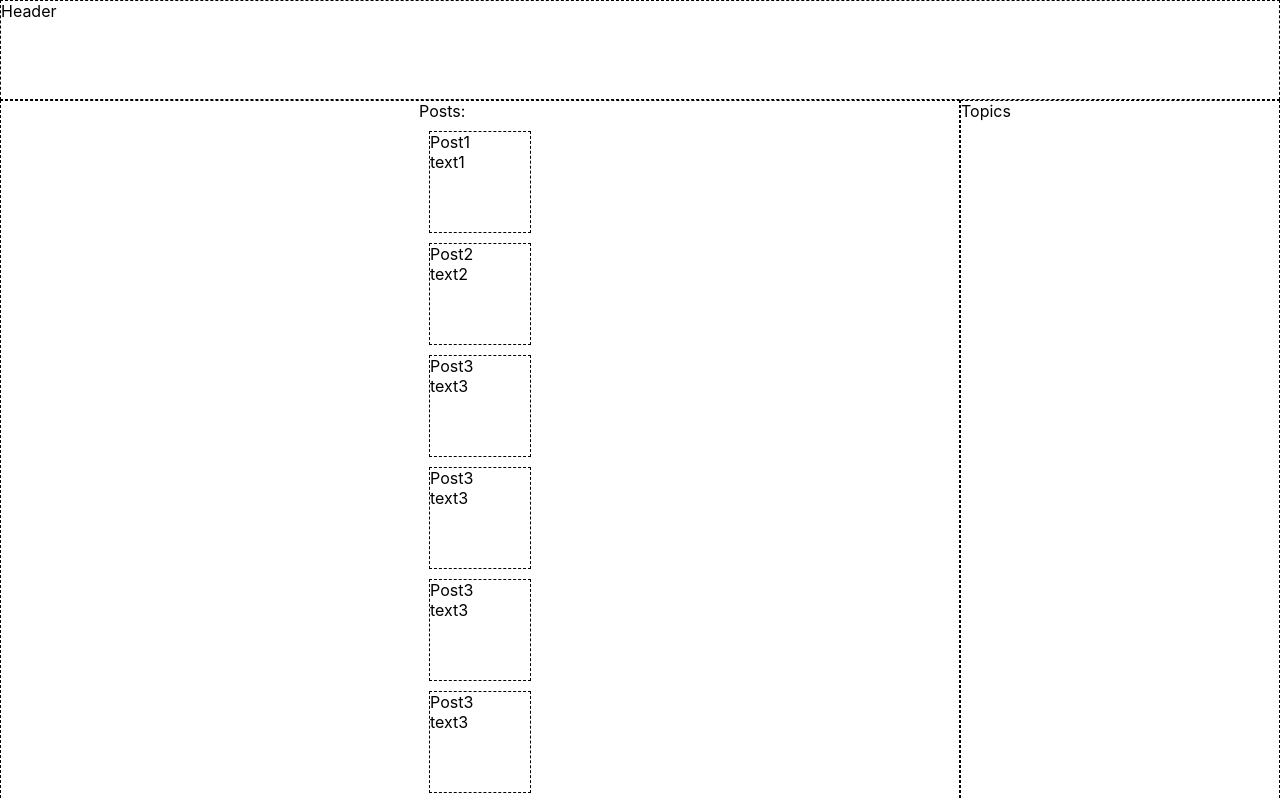
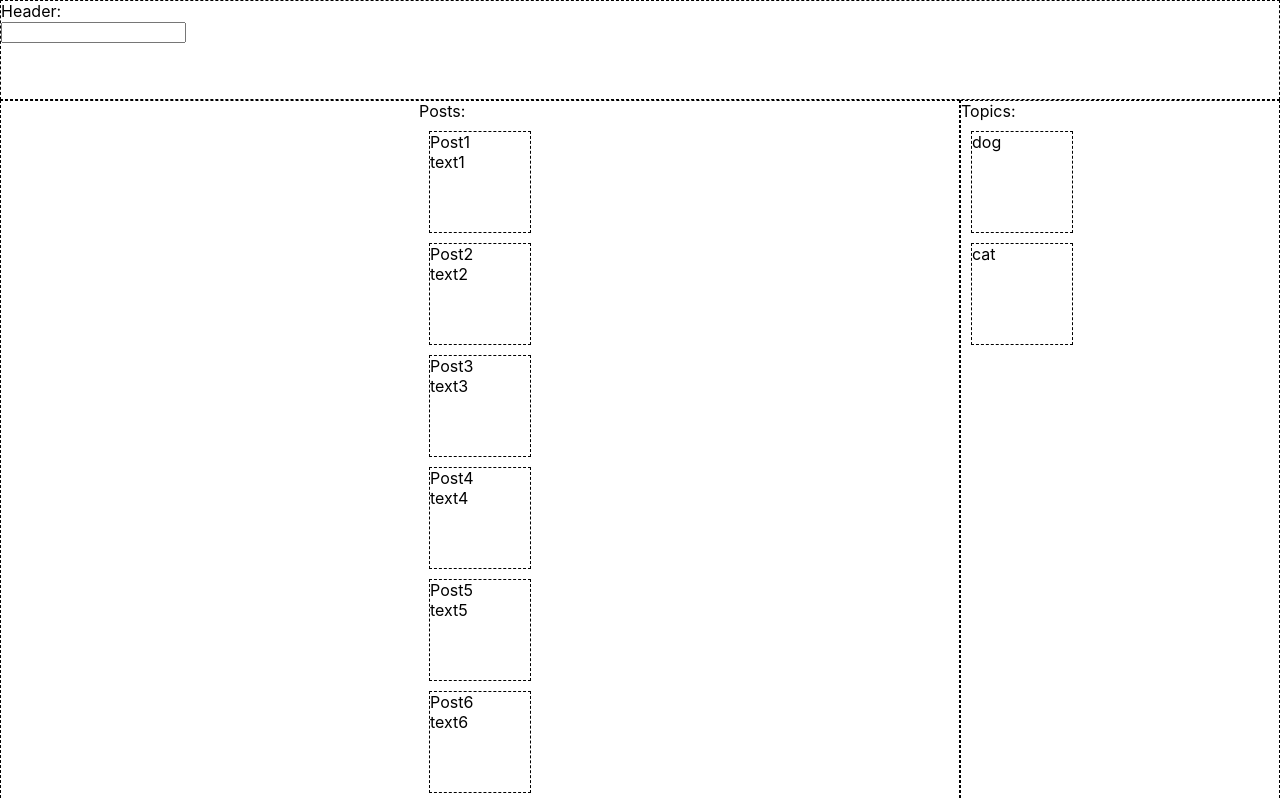
Before and after one commit to YotamBG/reddit-minimal, a React (Create React App) app: page / in a window 1280 px wide. Shown: the top 800 px of the page. Built offline with nearby package versions, Linux system fonts and the light colour scheme.

Commit message:
Add filtering by topic and search term

```diff
--- a/src/features/header/Header.js
+++ b/src/features/header/Header.js
@@ -2,6 +2,7 @@ import React, { useState } from 'react';
 import { useSelector, useDispatch } from 'react-redux';
 import {} from './headerSlice';
 import styles from './Header.module.css';
+import { SearchBar } from '../searchBar/SearchBar';
 
 export function Header() {
 //   const count = useSelector(selectCount);
@@ -13,7 +14,8 @@ export function Header() {
   return (
     <div className={styles.header}>
         <div>
-          Header
+          Header:
+          < SearchBar />
         </div>
     </div>
   );
--- a/src/features/posts/Posts.js
+++ b/src/features/posts/Posts.js
@@ -1,33 +1,55 @@
 import React, { useEffect } from 'react';
 import { useSelector, useDispatch } from 'react-redux';
-import { addPost, selectPosts } from './postsSlice';
+import { addPost, setTopic, selectPosts, setSearchTerm } from './postsSlice';
 import styles from './Posts.module.css';
 import { Post } from '../post/Post';
 
 export function Posts() {
     const posts = useSelector(selectPosts);
+    let topic = '';
+    console.log('posts = ', posts);
     const dispatch = useDispatch();
     //   const [incrementAmount, setIncrementAmount] = useState('2');
     //   const incrementValue = Number(incrementAmount) || 0;
 
     useEffect(() => {
         console.log('mounted!');
-        dispatch(addPost({ id: 1, title: 'Post1', text: 'text1' }));
-        dispatch(addPost({ id: 2, title: 'Post2', text: 'text2' }));
-        dispatch(addPost({ id: 3, title: 'Post3', text: 'text3' }));
-        dispatch(addPost({ id: 4, title: 'Post3', text: 'text3' }));
-        dispatch(addPost({ id: 5, title: 'Post3', text: 'text3' }));
-        dispatch(addPost({ id: 6, title: 'Post3', text: 'text3' }));
-        dispatch(addPost({ id: 7, title: 'Post3', text: 'text3' }));
-        dispatch(addPost({ id: 8, title: 'Post3', text: 'text3' }));
+        dispatch(addPost({ id: 1, title: 'Post1', text: 'text1', topic: 'dog' }));
+        dispatch(addPost({ id: 2, title: 'Post2', text: 'text2', topic: 'cat' }));
+        dispatch(addPost({ id: 3, title: 'Post3', text: 'text3', topic: 'dog' }));
+        dispatch(addPost({ id: 4, title: 'Post4', text: 'text4', topic: 'cat' }));
+        dispatch(addPost({ id: 5, title: 'Post5', text: 'text5', topic: 'dog' }));
+        dispatch(addPost({ id: 6, title: 'Post6', text: 'text6', topic: 'dog' }));
+        dispatch(addPost({ id: 7, title: 'Post7', text: 'text7', topic: 'cat' }));
+        dispatch(addPost({ id: 8, title: 'Post8', text: 'text8', topic: 'dog' }));
     }, []);
+
+
+    topic = posts.topic;
+    console.log('topic = ', topic);
+    let selectedPosts = Object.entries(posts.collection);
+    if (topic) {
+        selectedPosts = selectedPosts.filter(post => post[1].topic === topic);
+        console.log('selectedPosts = ', selectedPosts);
+    }
+    console.log('selectedPosts = ', selectedPosts);
+
+
+    let searchTerm = posts.searchTerm;
+    console.log('searchTerm = ', searchTerm);
+    if (searchTerm) {
+        selectedPosts = selectedPosts.filter(post => post[1].text.includes(searchTerm));
+        console.log('selectedPosts = ', selectedPosts);
+    }
+    console.log('selectedPosts = ', selectedPosts);
+
 
 
     return (
         <div className={styles.posts}>
             <div>
                 Posts:
-                {Object.entries(posts.collection).map((post, i) => <Post title={post[1].title} text={post[1].text} key={i} />)}
+                {selectedPosts.map((post, i) => <Post title={post[1].title} text={post[1].text} key={i} />)}
                 {console.log(Object.entries(posts.collection))}
             </div>
         </div>
--- a/src/features/posts/postsSlice.js
+++ b/src/features/posts/postsSlice.js
@@ -1,21 +1,29 @@
 import { createSlice } from '@reduxjs/toolkit';
 
 const initialState = {
-    collection: {}
+    collection: {},
+    topic : '',
+    searchTerm : ''
+    // add a selectedPosts array?
 };
 
 export const postsSlice = createSlice({
     name: 'posts',
     initialState,
-    // The `reducers` field lets us define reducers and generate associated actions
     reducers: {
         addPost: (state, action) => {
-            state.collection[action.payload.id] = {title: action.payload.title, text: action.payload.text};
+            state.collection[action.payload.id] = {title: action.payload.title, text: action.payload.text, topic: action.payload.topic};
+        },
+        setTopic: (state, action) => {
+            state.topic = action.payload;
+        },
+        setSearchTerm: (state, action) => {
+            state.searchTerm = action.payload;
         }
     }
 });
 
-export const { addPost } = postsSlice.actions;
+export const { addPost, setTopic, setSearchTerm } = postsSlice.actions;
 
 export const selectPosts = (state) => state.posts;
 
--- /dev/null
+++ b/src/features/searchBar/SearchBar.js
@@ -0,0 +1,21 @@
+import React, { useState } from 'react';
+import { useSelector, useDispatch } from 'react-redux';
+import { setSearchTerm } from '../posts/postsSlice';
+import { } from './searchBarSlice';
+import styles from './SearchBar.module.css';
+
+export function SearchBar() {
+  //   const count = useSelector(selectCount);
+  const dispatch = useDispatch();
+  //   const [incrementAmount, setIncrementAmount] = useState('2');
+
+  //   const incrementValue = Number(incrementAmount) || 0;
+
+  return (
+    <div className={styles.searchBar}>
+      <input
+        onChange={(e) => dispatch(setSearchTerm(e.target.value))}
+      />
+    </div>
+  );
+}
--- /dev/null
+++ b/src/features/searchBar/SearchBar.module.css
@@ -0,0 +1,7 @@
+.searchBar {
+    /* background-color: white;
+    border: 1px dashed black;
+    height: 100px;
+    width: 100px;
+    margin: 10px; */
+}
--- /dev/null
+++ b/src/features/topic/Topic.js
@@ -0,0 +1,26 @@
+import React, { useState } from 'react';
+import { useSelector, useDispatch } from 'react-redux';
+import { setTopic } from '../posts/postsSlice';
+import { } from './topicSlice';
+import styles from './Topic.module.css';
+
+export function Topic({ title }) {
+  //   const count = useSelector(selectCount);
+    const dispatch = useDispatch();
+  //   const [incrementAmount, setIncrementAmount] = useState('2');
+
+  //   const incrementValue = Number(incrementAmount) || 0;
+
+  const handleClick = (e) => {
+    console.log(title);
+    dispatch(setTopic(title));
+  };
+
+  return (
+    <div className={styles.topic}>
+      <div onClick={handleClick} >
+        {title}
+      </div>
+    </div>
+  );
+}
--- /dev/null
+++ b/src/features/topic/Topic.module.css
@@ -0,0 +1,7 @@
+.topic {
+    background-color: white;
+    border: 1px dashed black;
+    height: 100px;
+    width: 100px;
+    margin: 10px;
+}
--- a/src/features/topics/Topics.js
+++ b/src/features/topics/Topics.js
@@ -1,7 +1,8 @@
 import React, { useState } from 'react';
 import { useSelector, useDispatch } from 'react-redux';
-import {} from './topicsSlice';
+import { } from './topicsSlice';
 import styles from './Topics.module.css';
+import {Topic} from '../topic/Topic';
 
 export function Topics() {
   //   const count = useSelector(selectCount);
@@ -10,10 +11,24 @@ export function Topics() {
 
   //   const incrementValue = Number(incrementAmount) || 0;
 
+  const topics = {
+    collection: {
+      1: {
+        title: 'dog',
+        posts: [1, 2, 3]
+      },
+      2: {
+        title: 'cat',
+        posts: [3, 4, 5]
+      }
+    }
+  };
+
   return (
     <div className={styles.topics}>
       <div>
-          Topics
+        Topics:
+        {Object.entries(topics.collection).map((topic, i) => <Topic title={topic[1].title} key={i} />)}
       </div>
     </div>
   );
```
Also changed, not shown: src/features/searchBar/searchBarSlice.js (added), src/features/topic/topicSlice.js (added), 1 other file (tests, documents, lock files or other folders). Lines whose indentation alone changed are shown as unchanged.
